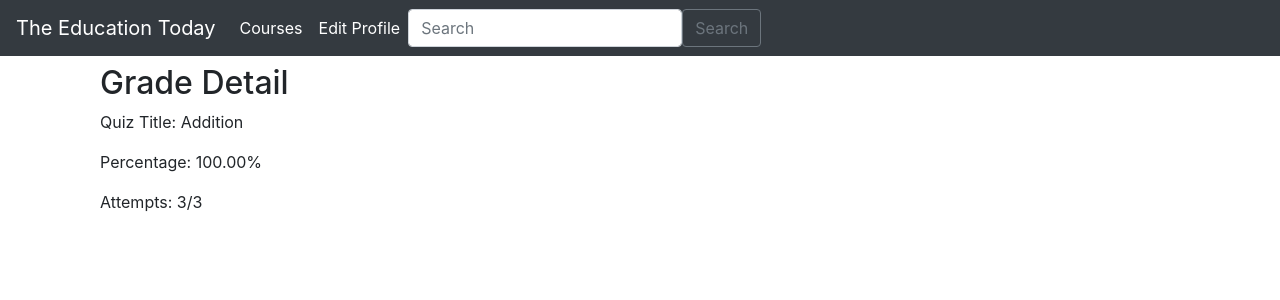
After one commit to MikaMika2003/Django---The-Education-Today, a Django app: page /students/grades/5/ in a window 1280 px wide. The commit adds this page. Shown: the top 300 px of the page. Run offline with Django 4.2, Linux system fonts and the light colour scheme; data comes from the database, SQL or seed files in the repository; some libraries are stand-ins or nearby versions.

```diff
--- /dev/null
+++ b/students/templates/students/grades.html
@@ -0,0 +1,32 @@
+{% extends 'students/base.html' %}
+
+<title>
+    {% block title %}
+        Grades
+    {% endblock %}
+</title>
+
+{% block content %}
+
+<div class="container my-2">
+    <div id="contentwrapper">
+        <div id="content">
+
+            <div class="container my-2">
+                <div id="contentwrapper">
+                    <div id="content">
+                        <h2>Grade Detail</h2>
+                        <div id="grades">
+                            <p>Quiz Title: {{ grade.quiz.title }}</p>
+                            <p>Percentage: {{ grade.grade }}%</p>
+                            <p>Attempts: {{ grade.attempts }}/{{ max_attempts }}</p>
+                        </div>
+                    </div>
+                </div>
+            </div>
+
+        </div>
+    </div>
+</div>
+
+{% endblock %}
--- a/students/templates/students/quiz_view.html
+++ b/students/templates/students/quiz_view.html
@@ -12,7 +12,7 @@
     <div id="contentwrapper">
         <div id="content">
 
-            {% if grade %}
+            {% if grade and remaining_attempts == 0 %}
                 <div id="grade-wrapper">
                     <div class="container ">
 
@@ -27,7 +27,7 @@
                                     {% endfor %}
 
                                     {% with max_attempts=3 %}
-                                        <h3>You have {{ max_attempts - grade.attempts }} attempt(s) left.</h3>
+                                        <h3>You have {{ remaining_attempts }} attempt(s) left.</h3>
                                     {% endwith %}
 
                                 </div>
--- a/students/urls.py
+++ b/students/urls.py
@@ -12,17 +12,15 @@ urlpatterns = [
     path('', views.students_home, name="main"),
 
     # Posts
-    path('article/<int:posts_id>/', ArticlePage.as_view(), name="article-detail"),
-    #path('article/<uuid:pk>/', ArticlePage.as_view(), name="article-detail"),
+    path('article/<int:pk>/', views.ArticlePage.as_view(), name="article-detail"),
     path('courses/<int:course_id>/posts/', PostsPage.as_view(), name="posts"),
     path('courses/<int:course_id>/add_post/', AddPostPage.as_view(), name="add_post"),
     path('article/edit/<int:pk>', UpdatePostPage.as_view(), name="update_post"),
-    #path('add_post/', views.add_post, name="add_post"),
     path('article/<int:pk>/remove', DeletePostPage.as_view(), name="delete_post"),
     path('article/<int:pk>/add_reply/', AddReplyPage.as_view(), name="add_reply"),
 
-    #re_path(r'^article/(?P<pk>[\w-]+)/$', views.ArticlePage.as_view(), name="article-detail"),
 
+    # User and passwords
     path('edit_profile/', UserEditPage.as_view(), name="edit_profile"),
     path('password/', PasswordsChangePage.as_view(), name="change_password"),
     path('password_success', views.password_success, name="password_success"),
@@ -30,6 +28,7 @@ urlpatterns = [
     # Quiz and lessons
     path("quiz_list/", views.quizList, name="quiz_list"),
     path("quiz_view/<str:id>/", views.quizView, name="quiz_view"),
+    path('grades/<int:grade_id>/', views.grades, name="grades"),
 
     #Courses
     path('courses/', views.courses, name="courses"),
--- a/students/views.py
+++ b/students/views.py
@@ -173,19 +173,25 @@ def quizList(request):
     context = {'quizzes': quizzes}
     return render(request, "students/quiz_list.html", context)
 
+
 def quizView(request, id):
     quiz = Quiz.objects.get(pk=id)
     questions = Question.objects.filter(quiz=quiz)
+
+    # Retrieve the latest grade, if it exists
     try:
-        grade = Grade.objects.get(quiz=quiz, student=request.user)
-        if grade.attempts >= 3:
-            # Redirect or display a message to inform the user
-            return redirect(reverse('students:quiz_list'))
-
-    except ObjectDoesNotExist:
+        grade = Grade.objects.filter(quiz=quiz, student=request.user).latest('date_added')
+    except Grade.DoesNotExist:
         grade = None
 
+    max_attempts = 3
+
     if request.method == 'POST':
+        if grade and grade.attempts >= max_attempts:
+            # If they've exceeded the max_attempts, set the attempts to 0 to allow them to retake the quiz
+            grade.attempts = 0
+            grade.save()
+
         total_questions = len(questions)
         correct = 0
         wrong = 0
@@ -195,17 +201,35 @@ def quizView(request, id):
                 correct += 1
             else:
                 wrong += 1
-        total = correct/total_questions * 100
-        grade = Grade.objects.create(grade = total, quiz=quiz, student=request.user)
-        if quiz.highest_grade is None or total > quiz.highest_grade:
-            quiz.highest_grade = total
+        total = correct / total_questions * 100
+
+        # Update the attempts field and create a new Grade instance
+        if grade is None:
+            Grade.objects.create(grade=total, quiz=quiz, student=request.user, attempts=1)
+        else:
+
+            grade.attempts += 1
             grade.save()
 
-        messages.success(request, f'Correct: {correct}')
-        messages.success(request, f'Wrong: {wrong}')
+
+        #messages.success(request, f'Correct: {correct}')
+        #messages.success(request, f'Wrong: {wrong}')
 
         return redirect(reverse('students:quiz_view', args=[id]))
 
-    context = {"questions":questions, "quiz":quiz, "grade":grade}
+    if grade is not None and grade.attempts >= max_attempts:
+        # Redirect or display a message to inform the user
+        return redirect(reverse('students:grades',  args=[grade.id])) # Redirect to the quiz list or another page
 
+    remaining_attempts = max_attempts - (grade.attempts if grade else 0)
+
+    context = {"questions": questions, "quiz": quiz, "grade": grade, "remaining_attempts": remaining_attempts}
     return render(request, "students/quiz_view.html", context)
+
+
+def grades(request, grade_id):
+    grade = Grade.objects.get(pk=grade_id)
+    max_attempts = 3  # Set this to the maximum number of attempts allowed
+
+    context = {"grade": grade, "max_attempts": max_attempts}
+    return render(request, "students/grades.html", context)
--- a/teachers/models.py
+++ b/teachers/models.py
@@ -52,7 +52,7 @@ class Grade(models.Model):
     student = models.ForeignKey(User, on_delete=models.CASCADE)
     grade = models.DecimalField(max_digits=5, decimal_places=2)
     attempts = models.PositiveIntegerField(default=0)
-    highest_grade = models.DecimalField(max_digits=5, decimal_places=2, null=True, blank=True)
+    date_added = models.DateTimeField(default=datetime.now)
 
     def __str__(self):
         return self.quiz.title
--- a/teachers/templates/teachers/add_post.html
+++ b/teachers/templates/teachers/add_post.html
@@ -17,6 +17,7 @@
         {% csrf_token %}
         {{ form.media }}
         {{ form.as_p }}
+        <input type="hidden" name="course_id" value="{{ course.id }}">
         <button type="submit" class="btn btn-secondary">Post</button>
 </div>
 
--- a/teachers/templates/teachers/posts.html
+++ b/teachers/templates/teachers/posts.html
@@ -14,14 +14,14 @@
     <h1>Posts</h1>
     <br/>
 
-    <a href="{% url 'teachers:add_post' %}" class="btn btn-secondary">Add Post</a>
+    <a href="{% url 'teachers:add_post' course_id=course.id %}" class="btn btn-secondary">Add Post</a>
     <br/>
 
-    <ul>
+    <ul id="article-detail">
         <br/>
     {% for post in object_list %}
 
-            <strong><a href="{% url 'teachers:article-detail' post.pk %}">{{ post.title }}</a></strong> -
+            <strong><a href="{% url 'teachers:article-detail' post.id %}">{{ post.title }}</a></strong> -
             {{ post.author.first_name }}
             {{ post.author.last_name }} - {{ post.post_date }} <small>
 
--- a/teachers/urls.py
+++ b/teachers/urls.py
@@ -13,7 +13,7 @@ urlpatterns = [
     path('', views.teachers_home, name="main"),
 
     # Posts
-    path('article/<int:pk>/', ArticlePage.as_view(), name="article-detail"),
+    path('article/<int:pk>/', views.ArticlePage.as_view(), name="article-detail"),
     path('courses/<int:course_id>/posts/', PostsPage.as_view(), name="posts"),
     path('courses/<int:course_id>/add_post/', AddPostPage.as_view(), name="add_post"),
     path('article/edit/<int:pk>', UpdatePostPage.as_view(), name="update_post"),
--- a/teachers/views.py
+++ b/teachers/views.py
@@ -107,7 +107,6 @@ class AddPostPage(LoginRequiredMixin, CreateView):
     template_name = 'teachers/add_post.html'
     login_url = '/signin/'
     redirect_field_name = 'next'
-    success_url = reverse_lazy('teachers:posts')
 
     def form_valid(self, form):
         course_id = self.kwargs.get('course_id')
```
Also changed, not shown: db.sqlite3, teachers/migrations/0010_remove_grade_highest_grade_quiz_highest_grade.py (added), teachers/migrations/0011_remove_quiz_highest_grade.py (added), teachers/migrations/0012_grade_date_added.py (added).
